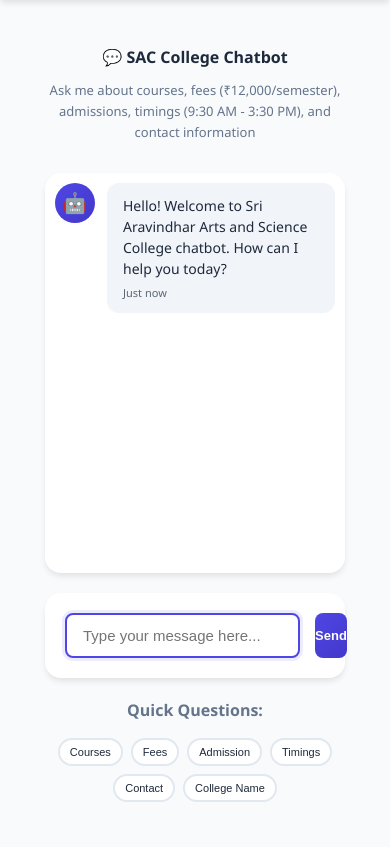
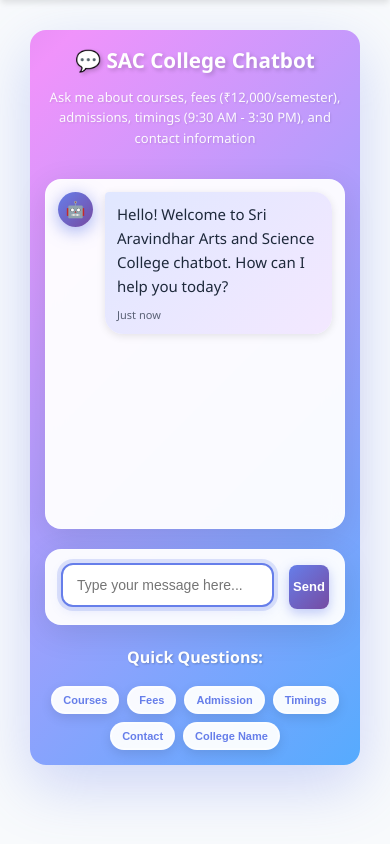
Before and after one commit to akashadhithyan11707-web/collage-chatbot, a Flask app: page /chatbot in a window 390 px wide. Shown: the part 168-1015 px from the top of the page. After the commit the page ends 988 px from the top, so only its background shows below. Run offline with Flask 3, Linux system fonts and the light colour scheme.

Commit message:
animation changes

```diff
--- a/static/css/style.css
+++ b/static/css/style.css
@@ -661,120 +661,227 @@ body {
 }
 
 /* ===== CHATBOT ===== */
+/* ===== CHATBOT UNIQUE STYLES ===== */
 .chatbot-container {
     padding: 30px;
     max-width: 900px;
     margin: 0 auto;
+    position: relative;
+    background: linear-gradient(135deg, #667eea 0%, #764ba2 25%, #f093fb 50%, #4facfe 75%, #00f2fe 100%);
+    background-size: 400% 400%;
+    animation: gradientShift 15s ease infinite;
+    border-radius: 24px;
+    box-shadow: 0 20px 60px rgba(102, 126, 234, 0.3);
+}
+
+@keyframes gradientShift {
+    0% { background-position: 0% 50%; }
+    50% { background-position: 100% 50%; }
+    100% { background-position: 0% 50%; }
 }
 
 .chatbot-header {
     text-align: center;
     margin-bottom: 30px;
+    animation: fadeInDown 0.6s ease;
+}
+
+@keyframes fadeInDown {
+    from {
+        opacity: 0;
+        transform: translateY(-20px);
+    }
+    to {
+        opacity: 1;
+        transform: translateY(0);
+    }
 }
 
 .chatbot-header h2 {
-    font-size: 28px;
-    color: var(--text-primary);
+    font-size: 32px;
+    color: white;
     margin-bottom: 10px;
+    text-shadow: 2px 2px 4px rgba(0, 0, 0, 0.2);
+    animation: pulse 2s ease-in-out infinite;
+}
+
+@keyframes pulse {
+    0%, 100% {
+        transform: scale(1);
+    }
+    50% {
+        transform: scale(1.05);
+    }
 }
 
 .chatbot-header p {
-    color: var(--text-secondary);
+    color: rgba(255, 255, 255, 0.95);
+    font-size: 16px;
+    text-shadow: 1px 1px 2px rgba(0, 0, 0, 0.1);
 }
 
 .chat-messages {
-    background: var(--card-bg);
-    border-radius: 16px;
+    background: rgba(255, 255, 255, 0.95);
+    backdrop-filter: blur(10px);
+    border-radius: 20px;
     padding: 25px;
     height: 500px;
     overflow-y: auto;
-    box-shadow: var(--shadow-md);
+    box-shadow: 0 8px 32px rgba(0, 0, 0, 0.1);
     margin-bottom: 20px;
     display: flex;
     flex-direction: column;
     gap: 15px;
+    border: 1px solid rgba(255, 255, 255, 0.3);
+}
+
+.chat-messages::-webkit-scrollbar {
+    width: 8px;
+}
+
+.chat-messages::-webkit-scrollbar-track {
+    background: rgba(0, 0, 0, 0.05);
+    border-radius: 10px;
+}
+
+.chat-messages::-webkit-scrollbar-thumb {
+    background: linear-gradient(135deg, #667eea, #764ba2);
+    border-radius: 10px;
+}
+
+.chat-messages::-webkit-scrollbar-thumb:hover {
+    background: linear-gradient(135deg, #764ba2, #667eea);
 }
 
 .message {
     display: flex;
     gap: 12px;
-    animation: fadeInMessage 0.3s ease;
-}
-
-@keyframes fadeInMessage {
+    animation: slideInMessage 0.5s cubic-bezier(0.34, 1.56, 0.64, 1);
+}
+
+.bot-message {
+    animation: slideInLeft 0.5s cubic-bezier(0.34, 1.56, 0.64, 1) forwards;
+}
+
+.user-message {
+    flex-direction: row-reverse;
+    animation: slideInRight 0.5s cubic-bezier(0.34, 1.56, 0.64, 1) forwards;
+}
+
+@keyframes slideInLeft {
     from {
         opacity: 0;
-        transform: translateY(10px);
+        transform: translateX(-30px) scale(0.9);
     }
     to {
         opacity: 1;
-        transform: translateY(0);
+        transform: translateX(0) scale(1);
+    }
+}
+
+@keyframes slideInRight {
+    from {
+        opacity: 0;
+        transform: translateX(30px) scale(0.9);
+    }
+    to {
+        opacity: 1;
+        transform: translateX(0) scale(1);
     }
 }
 
 .message-avatar {
-    width: 40px;
-    height: 40px;
+    width: 45px;
+    height: 45px;
     border-radius: 50%;
     display: flex;
     align-items: center;
     justify-content: center;
-    font-size: 20px;
+    font-size: 22px;
     flex-shrink: 0;
+    box-shadow: 0 4px 12px rgba(0, 0, 0, 0.15);
+    transition: transform 0.3s ease;
+}
+
+.message-avatar:hover {
+    transform: scale(1.1) rotate(5deg);
 }
 
 .bot-message .message-avatar {
-    background: linear-gradient(135deg, var(--primary-color), var(--primary-dark));
-}
-
-.user-message {
-    flex-direction: row-reverse;
+    background: linear-gradient(135deg, #667eea 0%, #764ba2 100%);
+    animation: botAvatarPulse 2s ease-in-out infinite;
+}
+
+@keyframes botAvatarPulse {
+    0%, 100% {
+        box-shadow: 0 4px 12px rgba(102, 126, 234, 0.4);
+    }
+    50% {
+        box-shadow: 0 4px 20px rgba(102, 126, 234, 0.7);
+    }
 }
 
 .user-message .message-avatar {
-    background: linear-gradient(135deg, var(--secondary-color), #059669);
+    background: linear-gradient(135deg, #f093fb 0%, #f5576c 100%);
 }
 
 .message-content {
     max-width: 70%;
-    padding: 12px 16px;
-    border-radius: 12px;
-    background-color: var(--bg-color);
+    padding: 14px 18px;
+    border-radius: 18px;
+    position: relative;
+    box-shadow: 0 2px 8px rgba(0, 0, 0, 0.1);
+    transition: transform 0.2s ease, box-shadow 0.2s ease;
+}
+
+.message-content:hover {
+    transform: translateY(-2px);
+    box-shadow: 0 4px 12px rgba(0, 0, 0, 0.15);
 }
 
 .bot-message .message-content {
-    background-color: #f1f5f9;
+    background: linear-gradient(135deg, #e0e7ff 0%, #f3e8ff 100%);
+    border-top-left-radius: 4px;
+    color: #1e293b;
 }
 
 .user-message .message-content {
-    background: linear-gradient(135deg, var(--primary-color), var(--primary-dark));
+    background: linear-gradient(135deg, #f093fb 0%, #f5576c 100%);
+    border-top-right-radius: 4px;
     color: white;
+    text-shadow: 0 1px 2px rgba(0, 0, 0, 0.1);
 }
 
 .message-content p {
     margin: 0;
-    line-height: 1.5;
+    line-height: 1.6;
+    font-size: 15px;
 }
 
 .message-time {
     font-size: 11px;
     opacity: 0.7;
     display: block;
-    margin-top: 5px;
+    margin-top: 8px;
+    font-weight: 500;
 }
 
 .typing-indicator {
     display: flex;
-    gap: 5px;
-    padding: 12px 16px;
+    gap: 6px;
+    padding: 14px 18px;
+    background: linear-gradient(135deg, #e0e7ff 0%, #f3e8ff 100%);
+    border-radius: 18px;
+    border-top-left-radius: 4px;
 }
 
 .typing-dot {
-    width: 8px;
-    height: 8px;
+    width: 10px;
+    height: 10px;
     border-radius: 50%;
-    background-color: var(--text-secondary);
-    animation: typing 1.4s infinite;
+    background: linear-gradient(135deg, #667eea, #764ba2);
+    animation: typingBounce 1.4s ease-in-out infinite;
+    box-shadow: 0 2px 4px rgba(102, 126, 234, 0.3);
 }
 
 .typing-dot:nth-child(2) {
@@ -785,20 +892,36 @@ body {
     animation-delay: 0.4s;
 }
 
-@keyframes typing {
+@keyframes typingBounce {
     0%, 60%, 100% {
+        transform: translateY(0) scale(1);
+        opacity: 0.7;
+    }
+    30% {
+        transform: translateY(-12px) scale(1.2);
+        opacity: 1;
+    }
+}
+
+.chat-input-container {
+    background: rgba(255, 255, 255, 0.95);
+    backdrop-filter: blur(10px);
+    border-radius: 20px;
+    padding: 20px;
+    box-shadow: 0 8px 32px rgba(0, 0, 0, 0.1);
+    border: 1px solid rgba(255, 255, 255, 0.3);
+    animation: slideUp 0.6s ease;
+}
+
+@keyframes slideUp {
+    from {
+        opacity: 0;
+        transform: translateY(20px);
+    }
+    to {
+        opacity: 1;
         transform: translateY(0);
     }
-    30% {
-        transform: translateY(-10px);
-    }
-}
-
-.chat-input-container {
-    background: var(--card-bg);
-    border-radius: 16px;
-    padding: 20px;
-    box-shadow: var(--shadow-md);
 }
 
 .chat-form {
@@ -808,57 +931,140 @@ body {
 
 .chat-form input {
     flex: 1;
-    padding: 12px 16px;
-    border: 2px solid var(--border-color);
-    border-radius: 8px;
+    padding: 14px 18px;
+    border: 2px solid rgba(102, 126, 234, 0.3);
+    border-radius: 12px;
     font-size: 15px;
     transition: all 0.3s ease;
+    background: white;
+    box-shadow: 0 2px 4px rgba(0, 0, 0, 0.05);
 }
 
 .chat-form input:focus {
     outline: none;
-    border-color: var(--primary-color);
-    box-shadow: 0 0 0 3px rgba(79, 70, 229, 0.1);
+    border-color: #667eea;
+    box-shadow: 0 0 0 4px rgba(102, 126, 234, 0.2), 0 4px 12px rgba(102, 126, 234, 0.15);
+    transform: translateY(-2px);
 }
 
 .send-btn {
-    padding: 12px 30px;
+    padding: 14px 32px;
+    background: linear-gradient(135deg, #667eea 0%, #764ba2 100%);
+    border: none;
+    color: white;
+    font-weight: 600;
+    box-shadow: 0 4px 12px rgba(102, 126, 234, 0.4);
+    transition: all 0.3s ease;
+    position: relative;
+    overflow: hidden;
+}
+
+.send-btn::before {
+    content: '';
+    position: absolute;
+    top: 50%;
+    left: 50%;
+    width: 0;
+    height: 0;
+    border-radius: 50%;
+    background: rgba(255, 255, 255, 0.3);
+    transform: translate(-50%, -50%);
+    transition: width 0.6s, height 0.6s;
+}
+
+.send-btn:hover::before {
+    width: 300px;
+    height: 300px;
+}
+
+.send-btn:hover {
+    transform: translateY(-2px);
+    box-shadow: 0 6px 20px rgba(102, 126, 234, 0.5);
+}
+
+.send-btn:active {
+    transform: translateY(0);
 }
 
 .quick-questions {
     margin-top: 20px;
     text-align: center;
+    animation: fadeIn 0.8s ease;
+}
+
+@keyframes fadeIn {
+    from {
+        opacity: 0;
+    }
+    to {
+        opacity: 1;
+    }
 }
 
 .quick-questions p {
-    color: var(--text-secondary);
+    color: white;
     margin-bottom: 15px;
     font-weight: 600;
+    font-size: 16px;
+    text-shadow: 1px 1px 2px rgba(0, 0, 0, 0.2);
 }
 
 .quick-buttons {
     display: flex;
     flex-wrap: wrap;
-    gap: 10px;
+    gap: 12px;
     justify-content: center;
 }
 
 .quick-btn {
-    padding: 8px 16px;
-    background: var(--card-bg);
-    border: 2px solid var(--border-color);
-    border-radius: 20px;
+    padding: 10px 20px;
+    background: rgba(255, 255, 255, 0.95);
+    backdrop-filter: blur(10px);
+    border: 2px solid rgba(255, 255, 255, 0.5);
+    border-radius: 25px;
     cursor: pointer;
     font-size: 14px;
-    color: var(--text-primary);
-    transition: all 0.3s ease;
+    font-weight: 600;
+    color: #667eea;
+    transition: all 0.4s cubic-bezier(0.34, 1.56, 0.64, 1);
+    box-shadow: 0 4px 12px rgba(0, 0, 0, 0.1);
+    position: relative;
+    overflow: hidden;
+}
+
+.quick-btn::before {
+    content: '';
+    position: absolute;
+    top: 50%;
+    left: 50%;
+    width: 0;
+    height: 0;
+    border-radius: 50%;
+    background: linear-gradient(135deg, #667eea, #764ba2);
+    transform: translate(-50%, -50%);
+    transition: width 0.6s, height 0.6s;
+    z-index: 0;
+}
+
+.quick-btn:hover::before {
+    width: 300px;
+    height: 300px;
 }
 
 .quick-btn:hover {
-    border-color: var(--primary-color);
-    background-color: var(--primary-color);
+    border-color: #667eea;
     color: white;
-    transform: translateY(-2px);
+    transform: translateY(-4px) scale(1.05);
+    box-shadow: 0 8px 20px rgba(102, 126, 234, 0.4);
+}
+
+.quick-btn span {
+    position: relative;
+    z-index: 1;
+}
+
+.quick-btn:active {
+    transform: translateY(-2px) scale(1.02);
 }
 
 /* ===== PROFILE ===== */
@@ -1157,26 +1363,50 @@ body {
         gap: 15px;
     }
 
+    .chatbot-container {
+        padding: 20px;
+        border-radius: 20px;
+    }
+
     .chat-messages {
         height: 400px;
-        padding: 10px;
+        padding: 15px;
+        border-radius: 16px;
     }
 
     .message-content {
         max-width: 85%;
         font-size: 14px;
-    }
-
-    .chatbot-container {
+        padding: 12px 14px;
+    }
+
+    .message-avatar {
+        width: 38px;
+        height: 38px;
+        font-size: 18px;
+    }
+
+    .chatbot-header h2 {
+        font-size: 24px;
+    }
+
+    .chatbot-header p {
+        font-size: 14px;
+    }
+
+    .chat-input-container {
         padding: 15px;
-    }
-
-    .chatbot-header h2 {
-        font-size: 18px;
-    }
-
-    .chatbot-header p {
-        font-size: 13px;
+        border-radius: 16px;
+    }
+
+    .chat-form input {
+        padding: 12px 14px;
+        font-size: 14px;
+    }
+
+    .send-btn {
+        padding: 12px 24px;
+        font-size: 14px;
     }
 
     .quick-buttons {
@@ -1186,7 +1416,7 @@ body {
 
     .quick-btn {
         font-size: 12px;
-        padding: 8px 12px;
+        padding: 8px 16px;
     }
 
     .info-section {
@@ -1319,7 +1549,33 @@ body {
         font-size: 16px;
     }
 
+    .chatbot-container {
+        padding: 15px;
+        border-radius: 16px;
+    }
+
     .chatbot-header h2 {
+        font-size: 20px;
+    }
+
+    .chatbot-header p {
+        font-size: 13px;
+    }
+
+    .chat-messages {
+        height: 350px;
+        padding: 12px;
+    }
+
+    .message-content {
+        max-width: 90%;
+        font-size: 13px;
+        padding: 10px 12px;
+    }
+
+    .message-avatar {
+        width: 35px;
+        height: 35px;
         font-size: 16px;
     }
 
--- a/static/js/chatbot.js
+++ b/static/js/chatbot.js
@@ -17,6 +17,7 @@ document.addEventListener('DOMContentLoaded', function() {
     function addUserMessage(message) {
         const messageDiv = document.createElement('div');
         messageDiv.className = 'message user-message';
+        messageDiv.style.opacity = '0';
         messageDiv.innerHTML = `
             <div class="message-avatar">👤</div>
             <div class="message-content">
@@ -26,12 +27,17 @@ document.addEventListener('DOMContentLoaded', function() {
         `;
         chatMessages.appendChild(messageDiv);
         scrollToBottom();
+        // Trigger animation
+        setTimeout(() => {
+            messageDiv.style.opacity = '1';
+        }, 10);
     }
 
     // Add bot message to chat
     function addBotMessage(message) {
         const messageDiv = document.createElement('div');
         messageDiv.className = 'message bot-message';
+        messageDiv.style.opacity = '0';
         messageDiv.innerHTML = `
             <div class="message-avatar">🤖</div>
             <div class="message-content">
@@ -41,6 +47,10 @@ document.addEventListener('DOMContentLoaded', function() {
         `;
         chatMessages.appendChild(messageDiv);
         scrollToBottom();
+        // Trigger animation
+        setTimeout(() => {
+            messageDiv.style.opacity = '1';
+        }, 10);
     }
 
     // Show typing indicator
--- a/templates/chatbot.html
+++ b/templates/chatbot.html
@@ -90,12 +90,12 @@
             <div class="quick-questions">
                 <p>Quick Questions:</p>
                 <div class="quick-buttons">
-                    <button class="quick-btn" onclick="sendQuickQuestion('Tell me about courses')">Courses</button>
-                    <button class="quick-btn" onclick="sendQuickQuestion('What are the fees?')">Fees</button>
-                    <button class="quick-btn" onclick="sendQuickQuestion('How to apply for admission?')">Admission</button>
-                    <button class="quick-btn" onclick="sendQuickQuestion('What are the college timings?')">Timings</button>
-                    <button class="quick-btn" onclick="sendQuickQuestion('Contact information')">Contact</button>
-                    <button class="quick-btn" onclick="sendQuickQuestion('College name')">College Name</button>
+                    <button class="quick-btn" onclick="sendQuickQuestion('Tell me about courses')"><span>Courses</span></button>
+                    <button class="quick-btn" onclick="sendQuickQuestion('What are the fees?')"><span>Fees</span></button>
+                    <button class="quick-btn" onclick="sendQuickQuestion('How to apply for admission?')"><span>Admission</span></button>
+                    <button class="quick-btn" onclick="sendQuickQuestion('What are the college timings?')"><span>Timings</span></button>
+                    <button class="quick-btn" onclick="sendQuickQuestion('Contact information')"><span>Contact</span></button>
+                    <button class="quick-btn" onclick="sendQuickQuestion('College name')"><span>College Name</span></button>
                 </div>
             </div>
         </div>
```
Also changed, not shown: templates/student_chatbot.html (+4 -4 lines).
